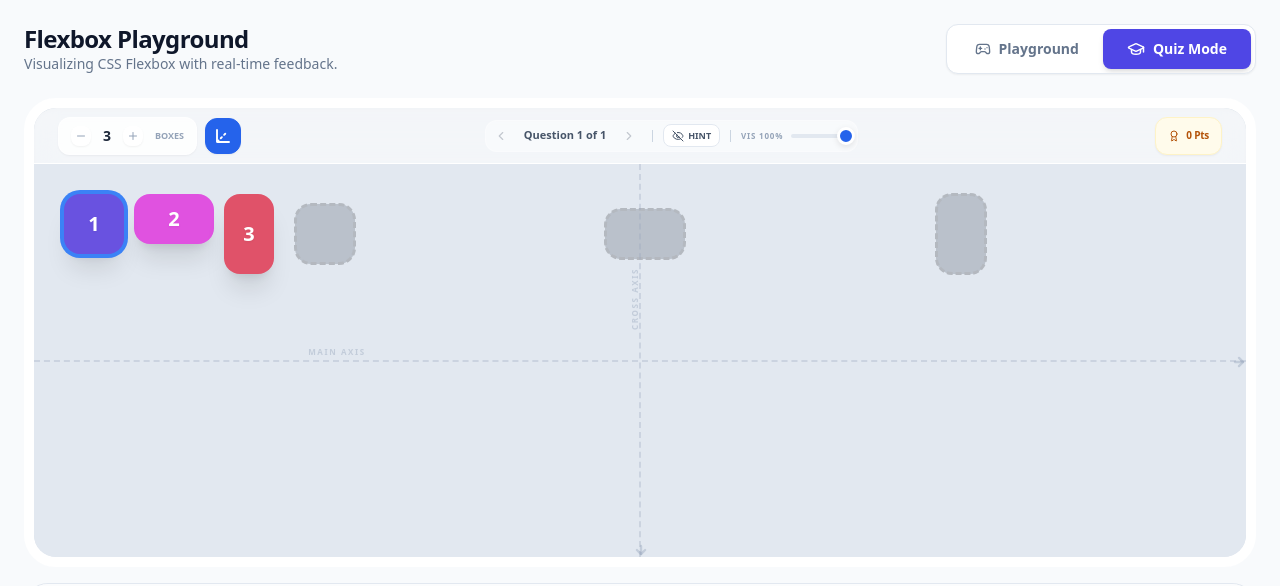
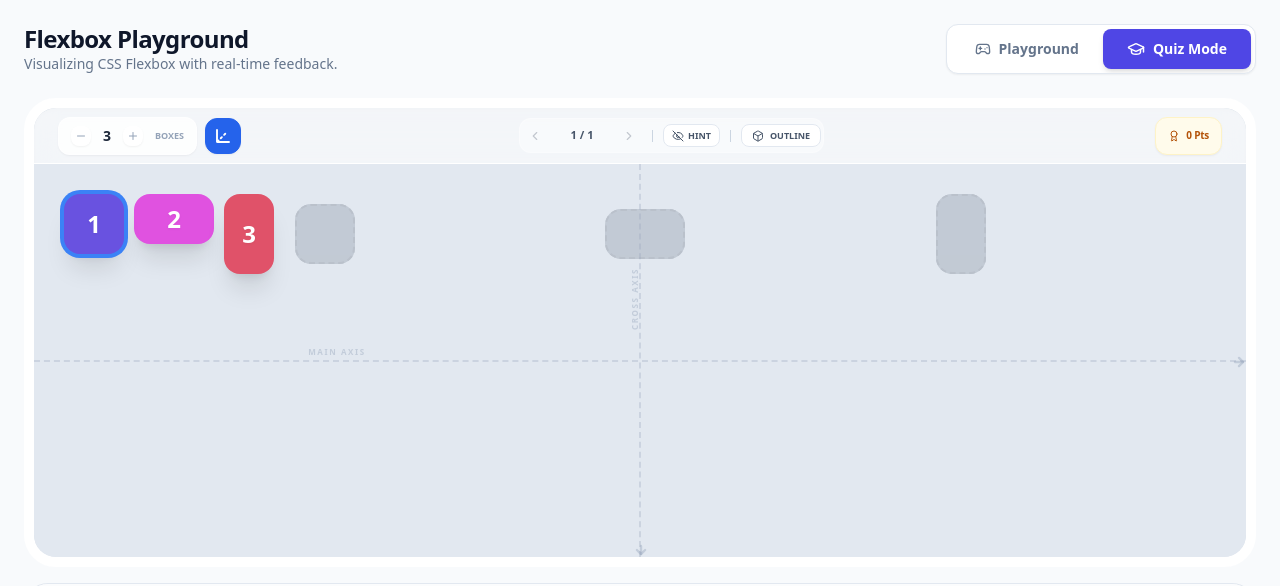
Before and after one commit to shrfrn/flex-playground, a React (Vite) app: page / in a window 1280 px wide. Both pictures are taken after a click on the button "Quiz Mode". Shown: the top 586 px of the page. Built offline with nearby package versions, Linux system fonts and the light colour scheme.

Commit message:
Fix baseline issue when no text in rectangle.

```diff
--- a/src/App.jsx
+++ b/src/App.jsx
@@ -51,6 +51,7 @@ const App = () => {
 	const [showHint, setShowHint] = useState(false)
 	const [score, setScore] = useState(0)
 	const [itemOpacity, setItemOpacity] = useState(1)
+	const [outlineOnly, setOutlineOnly] = useState(false) // Toggle: transparent bg + thin outline, no text
 	const [showAxes, setShowAxes] = useState(true) // Toggle for axis visibility
 
 	// Quiz History Management
@@ -217,6 +218,7 @@ const App = () => {
 		setHistoryIndex((prev) => prev + 1)
 		setCountdown(0)
 		setShowSuccess(false)
+		setIsPaused(false)
 	}
 
 	const skipToNext = () => startNewQuiz()
@@ -367,17 +369,22 @@ const App = () => {
 												<button onClick={skipToNext} className="bg-emerald-600 hover:bg-emerald-700 text-white px-2 py-1 rounded-lg text-[9px] font-bold shadow-md">Next</button>
 											</div>
 											<div className="w-px h-3 bg-slate-300 mx-0.5" />
-											<div className="flex items-center gap-2">
-												<span className="text-[8px] font-bold uppercase tracking-widest text-slate-400 whitespace-nowrap">Vis {Math.round(itemOpacity * 100)}%</span>
-												<input type="range" min="0.1" max="1" step="0.1" value={itemOpacity} onChange={(e) => setItemOpacity(parseFloat(e.target.value))} className="w-16 h-1 bg-slate-200 rounded-lg appearance-none cursor-pointer accent-blue-600" />
-											</div>
+											<button
+												onClick={() => setOutlineOnly(!outlineOnly)}
+												aria-pressed={outlineOnly}
+												aria-label={outlineOnly ? 'Show filled boxes' : 'Show outline only'}
+												className={`flex items-center gap-1.5 px-2.5 py-1 rounded-lg font-bold text-[9px] uppercase transition-all border ${outlineOnly ? 'bg-blue-100 border-blue-300 text-blue-700' : 'bg-white border-slate-200 text-slate-600 hover:bg-slate-50'}`}
+											>
+												<Box size={12} />
+												Outline
+											</button>
 										</div>
 									) : (
 										<div className="flex items-center gap-2 bg-white/40 p-0.5 rounded-xl border border-white/30">
 											<div className="flex items-center gap-0.5">
 												<button onClick={goBack} disabled={historyIndex <= 0} className="p-1.5 hover:bg-white disabled:opacity-30 rounded-lg transition-all text-slate-600" title="Back"><ChevronLeft size={14} /></button>
-												<span className="px-2 py-1 text-[11px] font-semibold text-slate-600 min-w-[4rem] text-center" aria-live="polite">
-													Question {historyIndex + 1} of {quizHistory.length || 1}
+												<span className="px-3 py-1.5 text-[11px] font-semibold text-slate-600 min-w-[4rem] text-center" aria-live="polite">
+													{historyIndex + 1} / {quizHistory.length || 1}
 												</span>
 												<button onClick={goForward} disabled={historyIndex >= quizHistory.length - 1} className="p-1.5 hover:bg-white disabled:opacity-30 rounded-lg transition-all text-slate-600"><ChevronRight size={14} /></button>
 											</div>
@@ -386,10 +393,15 @@ const App = () => {
 												{showHint ? <Eye size={12} /> : <EyeOff size={12} />} Hint
 											</button>
 											<div className="w-px h-3 bg-slate-300 mx-0.5" />
-											<div className="flex items-center gap-2">
-												<span className="text-[8px] font-bold uppercase tracking-widest text-slate-400 whitespace-nowrap">Vis {Math.round(itemOpacity * 100)}%</span>
-												<input type="range" min="0.1" max="1" step="0.1" value={itemOpacity} onChange={(e) => setItemOpacity(parseFloat(e.target.value))} className="w-16 h-1 bg-slate-200 rounded-lg appearance-none cursor-pointer accent-blue-600" />
-											</div>
+											<button
+												onClick={() => setOutlineOnly(!outlineOnly)}
+												aria-pressed={outlineOnly}
+												aria-label={outlineOnly ? 'Show filled boxes' : 'Show outline only'}
+												className={`flex items-center gap-1.5 px-2.5 py-1 rounded-lg font-bold text-[9px] uppercase transition-all border ${outlineOnly ? 'bg-blue-100 border-blue-300 text-blue-700' : 'bg-white border-slate-200 text-slate-600 hover:bg-slate-50'}`}
+											>
+												<Box size={12} />
+												Outline
+											</button>
 										</div>
 									)}
 								</div>
@@ -447,7 +459,7 @@ const App = () => {
 						{isQuizMode && quizTarget && (
 							<div ref={ghostContainerRef} className="absolute inset-0 pointer-events-none opacity-20 transition-all duration-300 z-0" style={{ display: 'flex', flexDirection: quizTarget.flexDirection, justifyContent: quizTarget.justifyContent, alignItems: quizTarget.alignItems, gap: quizTarget.gap, padding: '30px', boxSizing: 'border-box' }}>
 								{items.slice(0, itemCount).map((item) => (
-									<div key={`target-${item.id}`} className="flex items-center justify-center" style={{ width: item.width, height: item.height, backgroundColor: '#1e293b', borderRadius: '16px', outline: '3px dashed #000', outlineOffset: '-2px', boxSizing: 'border-box' }}>
+									<div key={`target-${item.id}`} className="flex items-center justify-center" style={{ width: item.width, height: item.height, backgroundColor: '#475569', borderRadius: '16px', outline: '2px dashed #1e293b', outlineOffset: '-2px', boxSizing: 'border-box' }}>
 										<span className="font-bold text-2xl opacity-0">{item.id}</span>
 									</div>
 								))}
@@ -456,11 +468,32 @@ const App = () => {
 
 						{/* REAL ITEMS */}
 						<div ref={realContainerRef} className="absolute inset-0 transition-all duration-300 z-20" style={{ display: containerStyles.display, flexDirection: containerStyles.flexDirection, justifyContent: containerStyles.justifyContent, alignItems: containerStyles.alignItems, gap: containerStyles.gap, padding: '30px', boxSizing: 'border-box' }} onClick={() => { setActiveTab('properties'); setSelectedId(0) }}>
-							{items.slice(0, itemCount).map((item) => (
-								<div key={item.id} onClick={(e) => { e.stopPropagation(); setSelectedId(item.id); setActiveTab('items') }} className={`relative flex items-center justify-center cursor-pointer transition-all duration-300 hover:scale-105 active:scale-95 shadow-xl ${selectedId === item.id ? 'ring-[4px] ring-blue-500 z-10' : 'hover:ring-2 hover:ring-blue-300'}`} style={{ width: item.width, height: item.height, backgroundColor: `hsl(${item.id * 50 + 200}, 70%, 60%)`, opacity: itemOpacity, color: 'white', borderRadius: '16px', alignSelf: item.alignSelf, flexGrow: item.flexGrow, flexShrink: item.flexShrink, boxSizing: 'border-box' }}>
-									<span className="font-bold text-xl drop-shadow-sm">{item.id}</span>
-								</div>
-							))}
+							{items.slice(0, itemCount).map((item) => {
+								const itemColor = `hsl(${item.id * 50 + 200}, 70%, 60%)`
+								const isOutline = outlineOnly
+								return (
+									<div
+										key={item.id}
+										onClick={(e) => { e.stopPropagation(); setSelectedId(item.id); setActiveTab('items') }}
+										className={`relative flex items-center justify-center cursor-pointer transition-all duration-300 hover:scale-105 active:scale-95 shadow-xl ${selectedId === item.id ? 'ring-[4px] ring-blue-500 z-10' : 'hover:ring-2 hover:ring-blue-300'}`}
+										style={{
+											width: item.width,
+											height: item.height,
+											backgroundColor: isOutline ? 'transparent' : itemColor,
+											opacity: isOutline ? 1 : itemOpacity,
+											color: isOutline ? 'transparent' : 'white',
+											borderRadius: '16px',
+											alignSelf: item.alignSelf,
+											flexGrow: item.flexGrow,
+											flexShrink: item.flexShrink,
+											boxSizing: 'border-box',
+											border: isOutline ? `2px solid ${itemColor}` : undefined,
+										}}
+									>
+										<span className={`font-bold text-2xl ${isOutline ? 'opacity-0' : 'drop-shadow-sm'}`}>{item.id}</span>
+									</div>
+								)
+							})}
 						</div>
 
 						{/* QUIZ HUD */}
```
